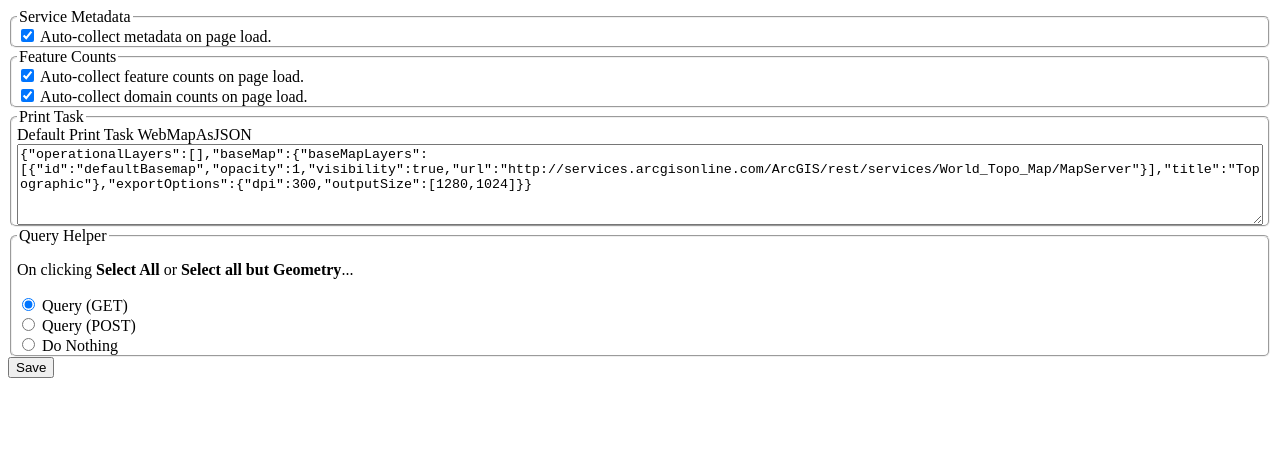
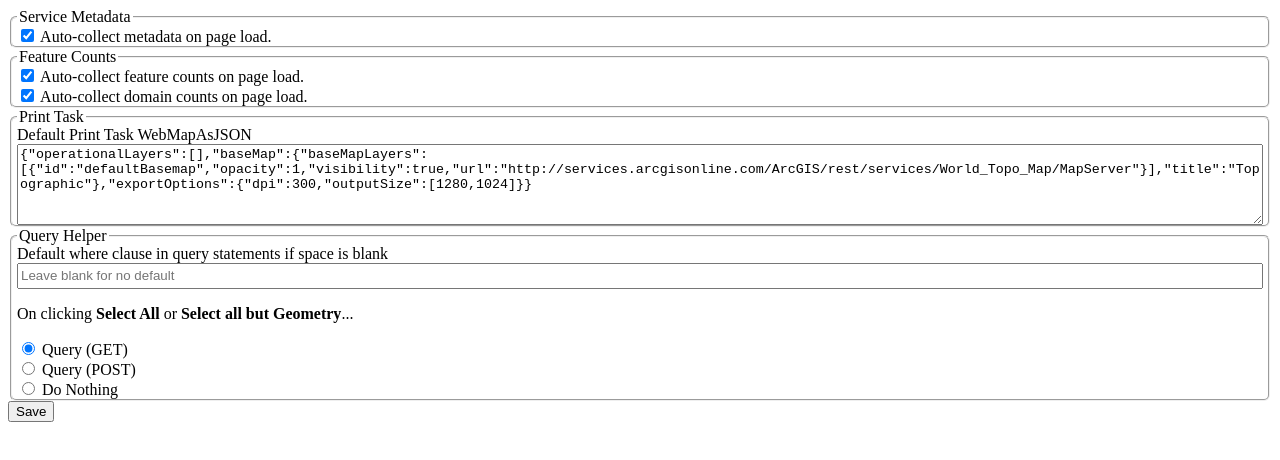
Before and after one commit to raykendo/Map-Services-Enhanced, a browser extension: page src/options/options.html in a window 1280 px wide. Drawn offline with Linux system fonts and the light colour scheme.

Commit message:
Default where clause on query pages (handled through options)

```diff
--- a/src/options/options.html
+++ b/src/options/options.html
@@ -9,6 +9,10 @@
     }
     input[type=text], textarea {
       box-sizing: border-box;
+    }
+    input[type=text] {
+      width: 100%;
+      line-height: 1.5em;
     }
     fieldset {
       padding: 0 5px;
@@ -50,6 +54,8 @@
 
 <fieldset>
   <legend>Query Helper</legend>
+  <label for="defaultwhereclause">Default where clause in query statements if space is blank</label>
+  <input type="text" id="defaultwhereclause" placeholder="Leave blank for no default" /><br />
   <p>On clicking <b>Select All</b> or <b>Select all but Geometry</b>...</p>
   <input type="radio" name="queryhelperselectall" id="qhget" value="get" />
   <label for="qhget">Query (GET)</label><br />
--- a/src/options/options.js
+++ b/src/options/options.js
@@ -5,7 +5,8 @@ function save_options() {
     autoFeatureCounts: document.getElementById("featurecounts").checked,
     autoDomainCounts: document.getElementById("domaincounts").checked,
     defaultWebMapAsJSON: document.getElementById("defaultwebmapasjson").value,
-    queryHelperSelectAll: document.querySelector('input[name = "queryhelperselectall"]:checked').value
+    queryHelperSelectAll: document.querySelector('input[name = "queryhelperselectall"]:checked').value,
+    defaultWhereClause: document.getElementById("defaultwhereclause").value
   }, function() {
     // Update status to let user know options were saved.
     var status = document.getElementById("status");
@@ -26,13 +27,14 @@ function restore_options() {
     autoFeatureCounts: true,
     autoDomainCounts: true,
     defaultWebMapAsJSON: "{\"operationalLayers\":[],\"baseMap\":{\"baseMapLayers\":[{\"id\":\"defaultBasemap\",\"opacity\":1,\"visibility\":true,\"url\":\"http://services.arcgisonline.com/ArcGIS/rest/services/World_Topo_Map/MapServer\"}],\"title\":\"Topographic\"},\"exportOptions\":{\"dpi\":300,\"outputSize\":[1280,1024]}}",
-    queryHelperSelectAll: "get"
+    queryHelperSelectAll: "get",
+    defaultWhereClause: ""
   }, function(items) {
     document.getElementById("metadata").checked = items.autoMetadata;
     document.getElementById("featurecounts").checked = items.autoFeatureCounts;
     document.getElementById("domaincounts").checked = items.autoDomainCounts;
     document.getElementById("defaultwebmapasjson").value = items.defaultWebMapAsJSON;
-
+    document.getElementById("defaultwhereclause").value = items.defaultWhereClause;
     document.querySelector('input[name = "queryhelperselectall"][value="' + items.queryHelperSelectAll + '"]').checked = true;
   });
 }
```
Also changed, not shown: src/inject/inject.js (+18 -0 lines).
